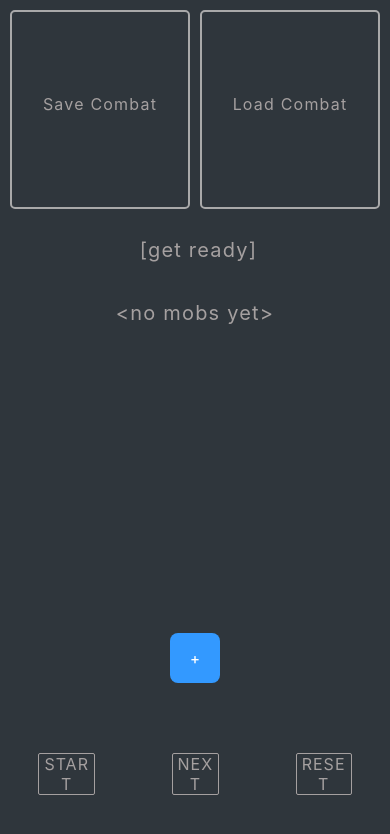
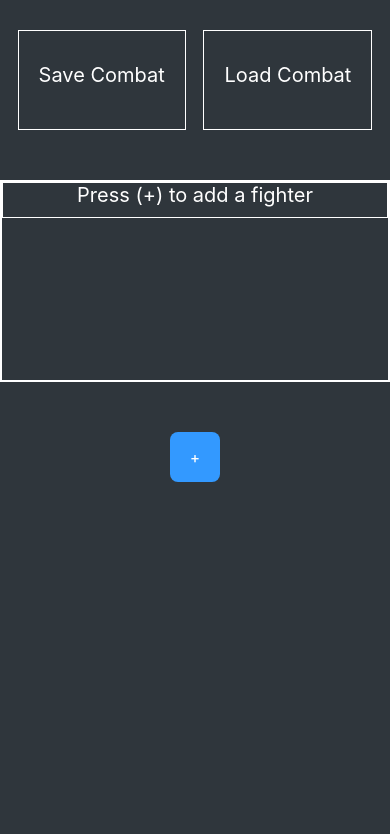
Before and after one commit to applied-sorcery/dnd-init-tracker, a React Native app: screen /CombatContainer in a window 390 px wide. Shown: the top 834 px of the page. Built offline with nearby package versions, Linux system fonts and the light colour scheme.

Commit message:
A bunch of style cleanup

```diff
--- a/Style.js
+++ b/Style.js
@@ -17,8 +17,9 @@ const Styles = StyleSheet.create({
   /* Wrapper for the entire screen */
   container: {
     backgroundColor: "#2f363c",
-    minHeight: '100%',
-    paddingTop: 10,
+    //minHeight: '100%',
+    flex: 1,
+    paddingTop: 30,
   },
   safeArea: {
     height: 30,
@@ -32,11 +33,13 @@ const Styles = StyleSheet.create({
     borderRadius: 35,
     alignItems: "center",
   },
+  /*
   listArea: {
     flex: 3,
     // borderWidth: 4,
     // borderColor: "white",
   },
+  */
   ListItemText: { color: "#c85c5c" },
   searchTextInput: {
     flex: 1,
@@ -56,15 +59,16 @@ const Styles = StyleSheet.create({
   },
 
   controlButtonRow: {
-    flex: 1,
+    height: 100,
     flexDirection: "row",
     justifyContent: "space-evenly",
-    alignContent: "center",
-    height: "12%",
-    maxWidt: "10%",
-    marginLeft: 10,
-    marginBottom: 10,
-    padding: 0,
+    //flex: 1,
+    //alignContent: "center",
+    //height: "12%",
+    //maxWidt: "10%",
+    //marginLeft: 10,
+    //marginBottom: 10,
+    //padding: 0,
     // borderColor: "purple",
     // borderWidth: 2,
   },
@@ -104,6 +108,14 @@ const Styles = StyleSheet.create({
     // borderWidth: 2,
     borderColor: "limegreen",
   },
+
+  fighterListWrapper: {
+    marginTop: 50,
+    marginBottom: 50,
+    // todo: calculate height of 5 list items
+    //height: "25%",
+  },
+
 });
 
 export default Styles;
--- a/src/components/CombatContainer.js
+++ b/src/components/CombatContainer.js
@@ -226,17 +226,12 @@ const CombatContainer = ({ navigation }) => {
       <View
         style={{
           flex: 1,
-          minHeight: "75%",
+          //minHeight: "75%",
           // borderWidth: 5,
-          borderColor: "cornflowerblue",
+          //borderColor: "cornflowerblue",
         }}
       >
-        {
-          //NewCombatView component was useless and redundant so removed
-          //MAIN MENU will now be a separate screen you can navigate to
-          //Load Combat will now be a modal that pops up a list of combats to load
-          //PreBattle and DuringBattle are now the same compoment: CombatView
-        }
+
         <CombatView
           combatObject={combatObject}
           onAddFighterPress={onAddFighterPress}
@@ -245,7 +240,6 @@ const CombatContainer = ({ navigation }) => {
           onNextPress={onNextPress}
         />
 
-        {showSaveCombatView && (
         <SaveCombatView
           combatObject={combatObject}
           onChangeCombatName={(text) =>
@@ -256,7 +250,7 @@ const CombatContainer = ({ navigation }) => {
           setShowSaveCombatView={(value) => setShowSaveCombatView(value)}
           onConfirmSaveCombat={onConfirmSaveCombat}
         />
-        )}
+
       </View>
       <AddFighterView
         combatObject={combatObject}
--- a/src/components/CombatView.js
+++ b/src/components/CombatView.js
@@ -23,11 +23,20 @@ const CombatView = ({
   onNextPress,
   onResetPress,
 }) => (
+
   <>
+
+    <FighterList
+      renderFighterListItem={renderFighterListItem}
+      combatObject={combatObject}
+      currentView={"PreBattle"}
+      onAddFighterPress={onAddFighterPress}
+    />
+
+    {/*
     {
       <View style={[{ flex: 1, borderWidth: 0, borderColor: "red" }]}>
         <Text style={Styles.defaultText}> {"[get ready]"}</Text>
-        {/* <FighterList renderItem={renderItem} fighters={fighters} /> */}
         <FighterList
           renderFighterListItem={renderFighterListItem}
           combatObject={combatObject}
@@ -47,6 +56,9 @@ const CombatView = ({
         </View>
       </View>
     }
+    */}
+
   </>
-);
+
+); // CombatView
 export default CombatView;
--- a/src/components/CustomCore.js
+++ b/src/components/CustomCore.js
@@ -15,15 +15,18 @@ import {
 * All of these components are meant to be reused in more than one context. As a rule of thumb, only give components a bottom margin (if flow goes from top to bottom) or a right margin (if flow is left to right). React native does not collapse margins, so they will double up if you put them on all four sides. Consider using the marginStart property if reverse flow is a concern. If you think something needs a top or left margin, consider adding that margin to the adjacent container. */
 
 const styles = StyleSheet.create({
+
   text: {
     fontSize: 20,
     marginBottom: 10,
     color: 'white',
   },
+
   textInput: {
     backgroundColor: "#666",
     marginBottom: 30,
   },
+
   btnText: {
     fontSize: 15,
     textTransform: "uppercase",
@@ -31,18 +34,17 @@ const styles = StyleSheet.create({
     fontWeight: "500",
     marginBottom: 0,
   },
+
   ctrlBtnText: {
-    textAlign: "center",
-    color: "#a5a0a0",
-    fontSize: 16,
-    letterSpacing: 1.2,
-    margin: 0,
+    padding: 20,
   },
+
   header: {
     fontSize: 30,
     marginBottom: 30,
     color: 'white',
   },
+
   appBtn: {
     alignItems: "center",
     justifyContent: "center",
@@ -52,32 +54,30 @@ const styles = StyleSheet.create({
     paddingVertical: 10,
     borderRadius: 2,
   },
+
   plusBtn: {
     borderRadius: 8,
     width: 50,
     height: 50,
   },
+
   ctrlBtn: {
-    flex: 1,
-    alignItems: "center",
     justifyContent: "center",
-    //margin: 5,
-    marginRight: 10,
-    padding: 5,
-    borderWidth: 2,
-    borderColor: "darkgray",
-    borderRadius: 5,
-    minWidth: '10%',
+    borderWidth: 1,
+    borderColor: "#fff",
   },
+
   confirmWrapper: {
   // top padding or margin crashes app
     height: "100%",
     backgroundColor: "black",
   },
+
   confirmContent: {
     marginHorizontal: 25,
     marginVertical: 50,
   },
+
   confirmBtnWrapper: {
     alignItems: "center",
     marginTop: 30,
--- a/src/components/FighterList.js
+++ b/src/components/FighterList.js
@@ -7,7 +7,7 @@ import {
   TouchableOpacity,
 } from "react-native";
 
-import { PlusButton, AppButton } from "./CustomCore.js";
+import { PlusButton, AppButton, AppText } from "./CustomCore.js";
 
 import ListItem from "./ListItem";
 import Styles from "../../Style";
@@ -26,21 +26,41 @@ const FighterList = ({ combatObject, onAddFighterPress }) => {
   };
 
   return (
-    <View style={Styles.listArea}>
+    <>
+    {/*<View style={Styles.listArea}>*/}
+    <View style={
+      [Styles.fighterListWrapper, {
+        borderWidth: 1,
+        borderColor: '#fff',
+        //flex: 1,
+      }]}>
       <FlatList
+        style={{
+          borderWidth: 1,
+          borderColor: '#fff',
+          height: 200,
+          //justifyContent: 'flex-end',
+        }}
         data={combatObject.fighters}
         renderItem={FighterListItem}
         keyExtractor={(item) => item.id}
         ListEmptyComponent={() => (
-          <Text style={Styles.defaultText}>{"<no mobs yet>"}</Text>
+          <View style={{
+            alignItems: "center",
+            borderWidth: 1,
+            borderColor: '#fff',
+          }}>
+            <AppText>{"Press (+) to add a fighter"}</AppText>
+          </View>
         )}
         keyboardShouldPersistTaps="always"
       />
+    </View>
 
-      <View style={{ alignItems: "center" }}>
-        <PlusButton onPress={onAddFighterPress}></PlusButton>
-      </View>
+    <View style={{ alignItems: "center" }}>
+      <PlusButton onPress={onAddFighterPress}></PlusButton>
     </View>
+    </>
   );
 }; // FighterList
 
--- a/src/components/ListItem.js
+++ b/src/components/ListItem.js
@@ -4,79 +4,40 @@ import { View, StyleSheet, Text, TouchableOpacity } from "react-native";
 const ListItem = ({ item, myTurn, onPress }) => {
   return (
     <TouchableOpacity onPress={onPress ? () => onPress(item) : null}>
-      <View style={myTurn ? styles.listItemViewMyTurn : styles.listItemView}>
-        <Text style={styles.listItemText}>{item.name} </Text>
+      {/*<View style={myTurn ? styles.listItemViewMyTurn : styles.listItemView}>*/}
+      <View style={styles.listItemView}>
+        <Text style={styles.listItemText}>{item.name}</Text>
         <Text style={[styles.listItemText]}>
           {item.initScore ? "init: " + item.initScore : ""}
         </Text>
-        {/* <View style={styles.listItemText}>
-          <TouchableOpacity
-            style={{ margin: 0, padding: 0, alignSelf: "flex-end" }}
-            onPress={() => onInfoPress(item.id)}
-          >
-            <Text
-              style={[
-                {
-                  color: "#aaa",
-                  fontSize: 15,
-                  borderWidth: 2,
-                  borderColor: "#aaa",
-                  borderRadius: 50,
-                  padding: 12,
-                  paddingTop: 2,
-                  paddingBottom: -5,
-                  textAlign: "center",
-                  maxWidth: 20,
-                },
-              ]}
-            >
-              i
-            </Text>
-          </TouchableOpacity>
-          {/*
-             I'm hiding this right now because this was the list view specifically for searching/adding/removing monsters and
-              now we're using this for combat view's simple initiative tracking list
-              and we might want it still for searching.
-
-            <View style={styles.qtyView}>
-            <TouchableOpacity onPress={() => removeItem(item.id)}>
-              <Icon name="remove" size={18} color="#c85c5c" />
-            </TouchableOpacity>
-            <Text style={{ fontSize: 18, color: "#fff", marginHorizontal: 12 }}>
-              {item.quantity}
-            </Text>
-            <TouchableOpacity onPress={() => addItem(item.id)}>
-              <Icon name="add" size={18} color="#c85c5c" />
-            </TouchableOpacity>
-          </View>
-        </View> */}
       </View>
     </TouchableOpacity>
   );
 };
 
 const styles = StyleSheet.create({
+
   listItemView: {
     flexDirection: "row",
-    justifyContent: "flex-start",
-    alignItems: "center",
-    padding: 4, //added so border won't make it jump when it's "my turn"
-  },
-  listItemViewMyTurn: {
-    flexDirection: "row",
-    justifyContent: "space-between",
-    alignItems: "center",
-    borderWidth: 4,
-    borderColor: "green",
+    //justifyContent: "flex-start",
+    //alignItems: "center",
+    //padding: 4, //added so border won't make it jump when it's "my turn"
   },
 
-  right: {
-    flexDirection: "row",
-    margin: 0,
-    padding: 0,
+  listItemViewMyTurn: {
+    //flexDirection: "row",
+    //justifyContent: "space-between",
+    //alignItems: "center",
+    //borderWidth: 4,
+    //borderColor: "green",
   },
-  listItemText: { flex: 1, fontSize: 22, color: "#AAA" },
-  qtyView: { flexDirection: "row", alignItems: "center" },
+
+  listItemText: {
+    flex: 1,
+    fontSize: 24,
+    marginBottom: 10,
+  },
+
 });
 
 export default ListItem;
```
Also changed, not shown: 1 other file (tests, documents, lock files or other folders). Lines whose indentation alone changed are shown as unchanged.
